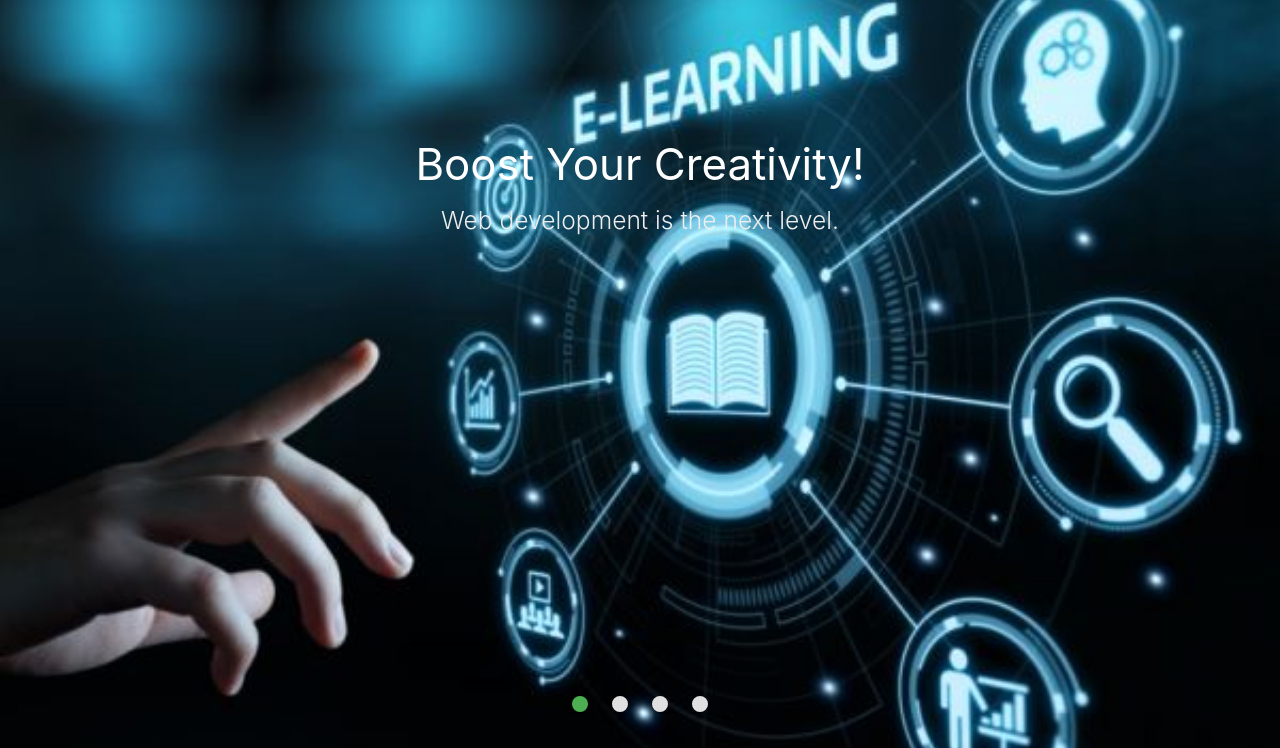
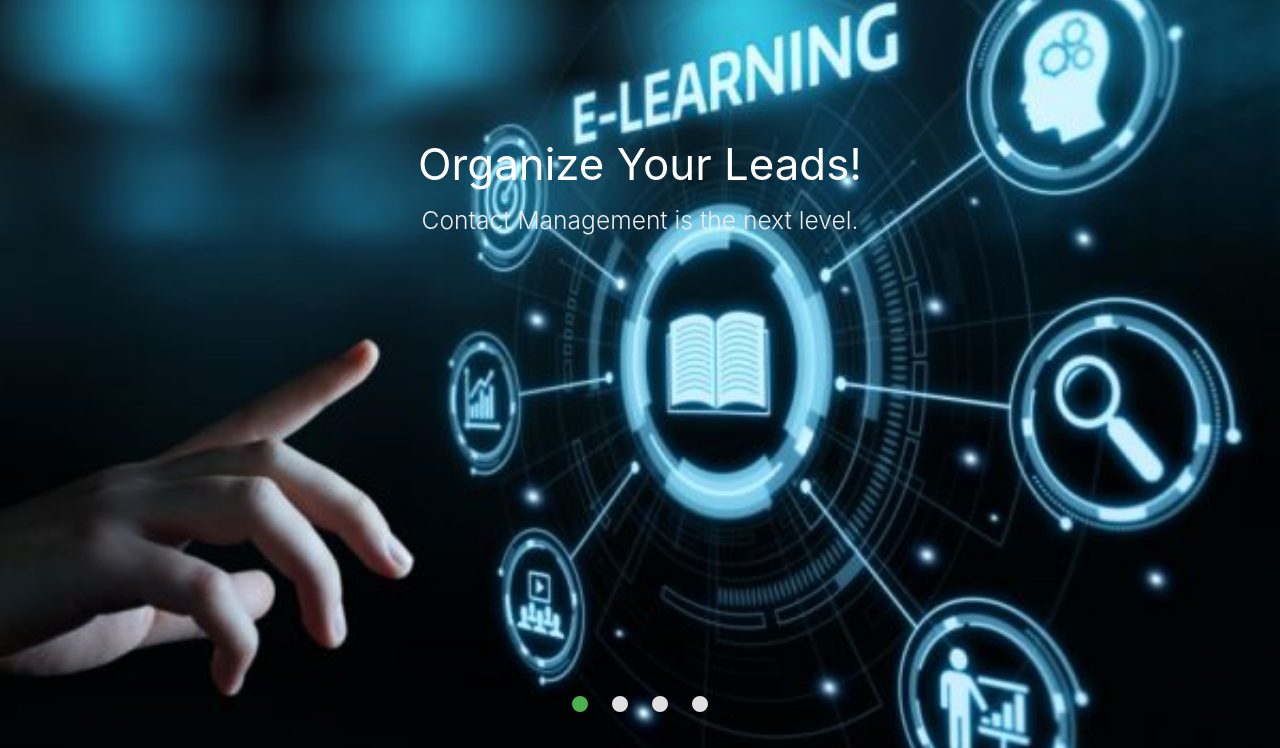
Before and after one commit to David-Gyavi/my-persona-portfolio-project, a Flask app: page / in a window 1280 px wide. Shown: the part 64-812 px from the top of the page. Run offline with Flask 2, Linux system fonts and the light colour scheme; data that the repository does not hold is empty; some libraries are stand-ins or nearby versions.

Commit message:
Finalise edit contact route and also finalize delete_contact route, fixed fixed the cancel button route and the add_contact, home page is updated for contact management

```diff
--- a/app.py
+++ b/app.py
@@ -186,6 +186,28 @@ def my_contact():
 
 
 
+@app.route("/delete_contact/<string:id>")
+def delete_contact(id):
+    user = mongo.db.users.find_one(
+        {"username": session["user"]})
+    if session["user"]:
+        contact=mongo.db.contacts.find_one({
+            "created_by":user["_id"],
+            "_id":ObjectId(id)
+        })
+        if contact:
+            mongo.db.contacts.remove({"_id": ObjectId(id)})
+            flash("You have successfully deleted the contact!")
+            return redirect(url_for("my_contact"))
+
+        flash("You have to own the contact in order to Delete it!")
+        return redirect(url_for("my_contact"))
+    flash("You have to be loggedin in order to delete the contact!")
+    return redirect(url_for("login"))
+
+
+
+
 
 
 if __name__ == "__main__":
--- a/templates/edit_contact.html
+++ b/templates/edit_contact.html
@@ -21,16 +21,16 @@
                 <select id="industry_name" name="industry_name" class="validate" required>
                     <option value="" disabled selected>Industry:</option>
                     {% for industry in industrys %}
-                    <option value="{{ industry.field_name }}" {% if industry.field_name == contact.industry_name %} selected {% endif %}>{{ industry.field_name }}</option>
+                    <option value="{{ industry.field_name }}" {% if industry.field_name == contact.industry_name %}selected{% endif %}>{{ industry.field_name }}</option>
                     {% endfor %}
                 </select>
             </div>
         </div>
         <!--email name-->
-       <div class="row">
+        <div class="row">
             <div class="input-field col s12">
                 <i class="fas fa-envelope-open-text prefix light-grey-text text-darken-4"></i>
-                <input id="email_name" name="email_name" type="email" value="{{ contact.email_name }}" class="validate">
+                <input id="email_name" name="email_name" type="email" class="validate" value="{{contact.email_name}}">
                 <label for="icon_email">Email:</label>
             </div>
         </div>
--- a/templates/fields.html
+++ b/templates/fields.html
@@ -6,30 +6,30 @@
         <li>
             <img src="static/images/pic_4.jpg"> <!-- random image -->
             <div class="caption center-align">
-                <h3>Boost Your Creativity!</h3>
-                <h5 class="light grey-text text-lighten-3 text-shadow">Web development is the next level.</h5>
+                <h3>Organize Your Leads!</h3>
+                <h5 class="light grey-text text-lighten-3 text-shadow">Contact Management is the next level.</h5>
             </div>
         </li>
         <li>
             <img src="static/images/pic_3.jpg"> <!-- random image -->
             <div class="caption left-align">
-                <h3>Lets Build Something</h3>
-                <h5 class="light grey-text text-lighten-3 text-shadow">Web development is the next level..</h5>
+                <h3>Add Personalized Details</h3>
+                <h5 class="light grey-text text-lighten-3 text-shadow">Contact Management is the next level..</h5>
             </div>
         </li>
         <li>
             <img src="static/images/pic_2.jpg"><!-- random image -->
             <div class="caption right-align">
-                <h3>Reach The Next Level</h3>
-                <h5 class="light grey-text text-lighten-3 text-shadow">Web development is the next level.</h5>
+                <h3>Know When you Last Reached Out</h3>
+                <h5 class="light grey-text text-lighten-3 text-shadow">Contact Management is the next level.</h5>
             </div>
         </li>
         <li>
             <img
                 src="static/images/pic_1.jpg"> <!-- random image -->
             <div class="caption center-align">
-                <h3>IT Is What We Do!</h3>
-                <h5 class="light grey-text text-lighten-3 text-shadow">Web development is the next level.</h5>
+                <h3>Contact Management Is What We Do!</h3>
+                <h5 class="light grey-text text-lighten-3 text-shadow">Contact Management is the next level.</h5>
             </div>
 
         </li>
```
Also changed, not shown: templates/add_contact.html (+4 -5 lines), templates/contact_detail.html (+16 -0 lines), templates/my_contact.html (+13 -1 lines).
